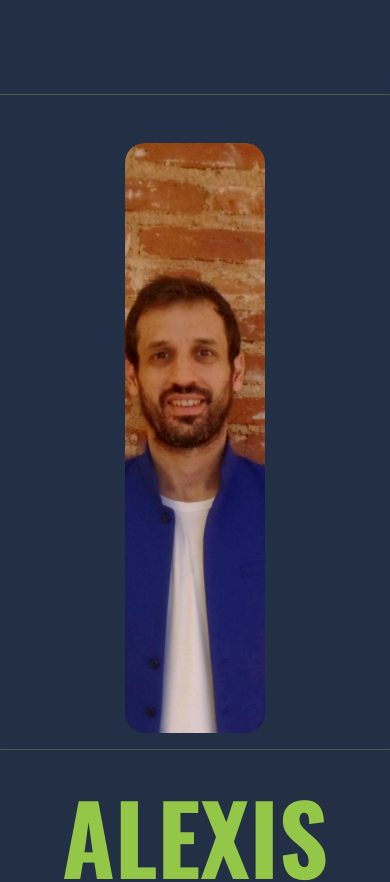
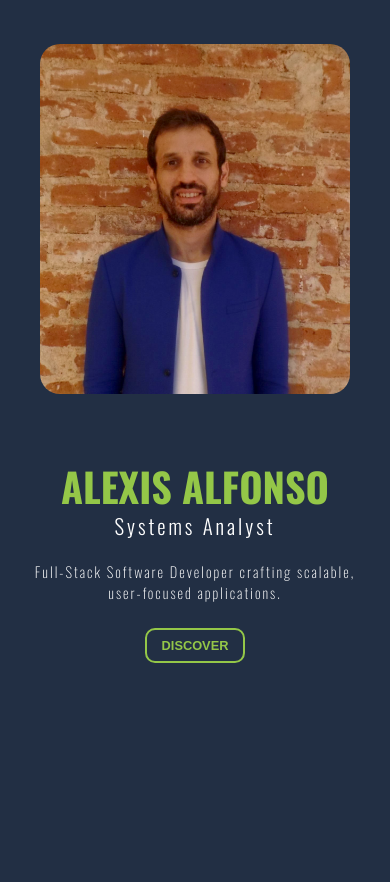
Before and after one commit to aalfonso88/portfolio, a React (Vite) app: page / in a window 390 px wide. Shown: the top 882 px of the page. Built offline with nearby package versions, Linux system fonts and the light colour scheme.

Commit message:
add responsive properties

```diff
--- a/index.html
+++ b/index.html
@@ -2,7 +2,7 @@
 <html lang="en">
   <head>
     <meta charset="UTF-8" />
-    <link rel="icon" type="image/svg+xml" href="/favicon.png" />
+    <link rel="icon" type="image/svg+xml" href="/favicon2.png" />
     <meta name="viewport" content="width=device-width, initial-scale=1.0" />
     <title>Alexis Alfonso Portfolio</title>
   </head>
--- a/src/styles/home.css
+++ b/src/styles/home.css
@@ -2,19 +2,23 @@
   display: flex;
   flex-direction: row;
   flex-wrap: wrap;
-  align-items: flex-start;
+  align-items: center;
   justify-content: center;
-  gap: 2rem;
   padding: 2rem;
-  border: 1px solid #94c74850;
   border-radius: 15px;
-  height: 70vh;
-  width: 90vw;
+  height: 100vh;
+  width: 100vw;
 }
 
 .home-photo-wrapper {
-    width: 40%;
+    width: 100%;
+    max-width: 600px;
+    max-height: 700px;
     height: 100%;
+
+    @media (max-width: 768px) {
+        max-height: 350px;
+    }
 }
 
 .home-photo {
@@ -27,11 +31,20 @@
 .home-text {
   display: flex;
   flex-direction: column;
-  justify-content: space-evenly;
+  justify-content: center;
   align-items: center;
-  width: min(500px, 50%);
-  height: 100%;
+  width: 100%;
+  max-width: 500px;
+  height: fit-content;
   text-align: center;
+  row-gap: 60px;
+
+  @media (width < 768px) {
+    justify-content: flex-start;
+    max-width: 340px;
+    height: 350px;
+    row-gap: 10px;
+}
 }
 
 .home-text-header {
@@ -46,6 +59,10 @@
     text-align: center;
     line-height: 1;
     margin: 0;
+
+    @media (width < 768px) {
+        font-size: 2.5rem;
+    }
   }
 
   h2 {
@@ -55,6 +72,10 @@
     font-weight: 300;
     letter-spacing: 3px;
     margin: 0;
+
+    @media (width < 768px) {
+        font-size: 1.3rem;
+    }
   }
 }
 
@@ -63,6 +84,10 @@
   font-weight: 200;
   letter-spacing: 2px;
   color: white;
+
+  @media (max-width: 768px) {
+      font-size: 0.9rem;
+  }
 }
 
 .home-nav {
@@ -76,6 +101,11 @@
     font-weight: 600;
     font-size: 1.2rem;
     cursor: pointer;
+
+    @media (width < 768px) {
+        font-size: 0.8rem;
+        padding: 8px 15px;
+    }
   }
   button:hover {
     color: white;
--- a/vite.config.ts
+++ b/vite.config.ts
@@ -5,4 +5,8 @@ import react from '@vitejs/plugin-react'
 export default defineConfig({
   base: '/portfolio/',
   plugins: [react()],
+  server: {
+  	host: true,
+	port: 5173
+  }
 })
```
Also changed, not shown: public/favicon2.png (added).
